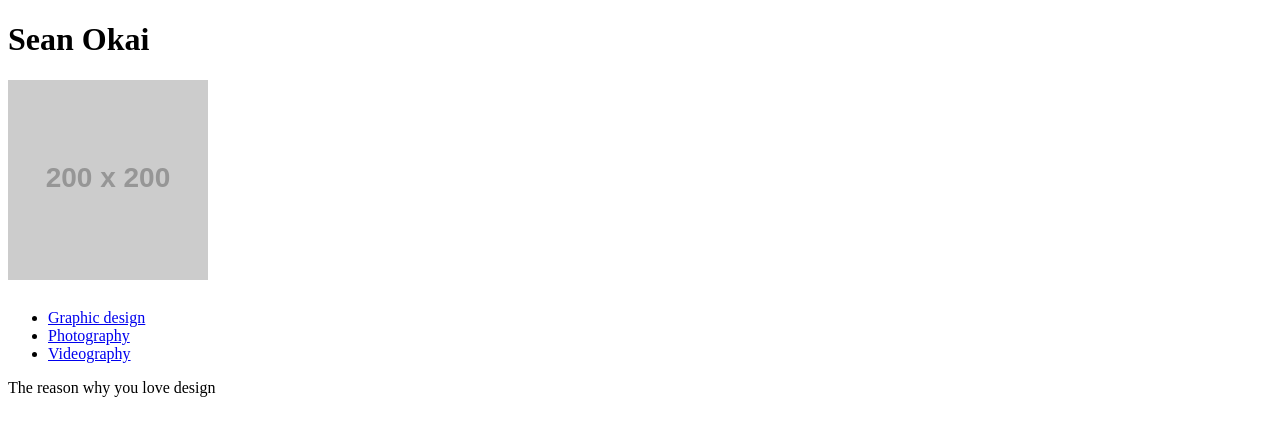
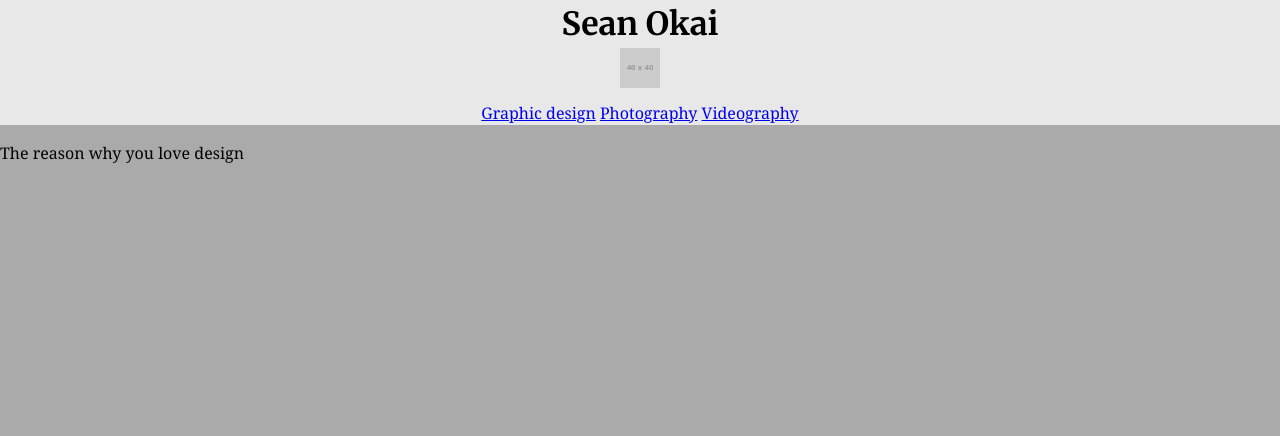
Before and after one commit to seanokai/portfolio, a PHP site: page / in a window 1280 px wide. Shown: the top 436 px of the page. Run offline with PHP 8.4, Linux system fonts and the light colour scheme; grey boxes labelled with a size stand in for pictures from a placeholder-image service; some libraries are stand-ins or nearby versions.

Commit message:
added nav and properties

```diff
--- a/css/main.css
+++ b/css/main.css
@@ -11,8 +11,45 @@ html {
   -ms-text-size-adjust: 100%;
   -webkit-text-size-adjust: 100%;
   text-size-adjust: 100%;
+  background-color: #aaaaaa;
+  font: normal 100%/1.5 Georgia,serif;
 }
 
 *, *::before, *::after {
   box-sizing: inherit;
 }
+
+body {
+	margin: 0;
+}
+
+h1 {
+	margin: 0;
+	font-family: 'Merriweather', serif; font-weight: 700;
+}
+
+h2,
+h3,
+h4 {
+	font-family: 'Merriweather', serif;
+}
+
+header {
+	background-color: #e8e8e8;
+	text-align: center;
+
+}
+
+nav ul {
+	margin: 0;
+	padding: 0;
+	list-style-type: none;
+}
+
+nav li {
+	display: inline-block;
+}
+
+nav a {
+	display: inline-block;
+}
--- a/index.html
+++ b/index.html
@@ -14,7 +14,7 @@
 		<h1> Sean <b>Okai</b></h1>
 		<h1 class="logo">
 			<a href="index.html">
-				<img src="http://placehold.it/200x200" alt="sean okai">
+				<img src="http://placehold.it/40x40" alt="sean okai">
 			</a>
 		</h1>
 
```
Also changed, not shown: main.css (deleted, +0 -25 lines), images/logo.svg (added).
